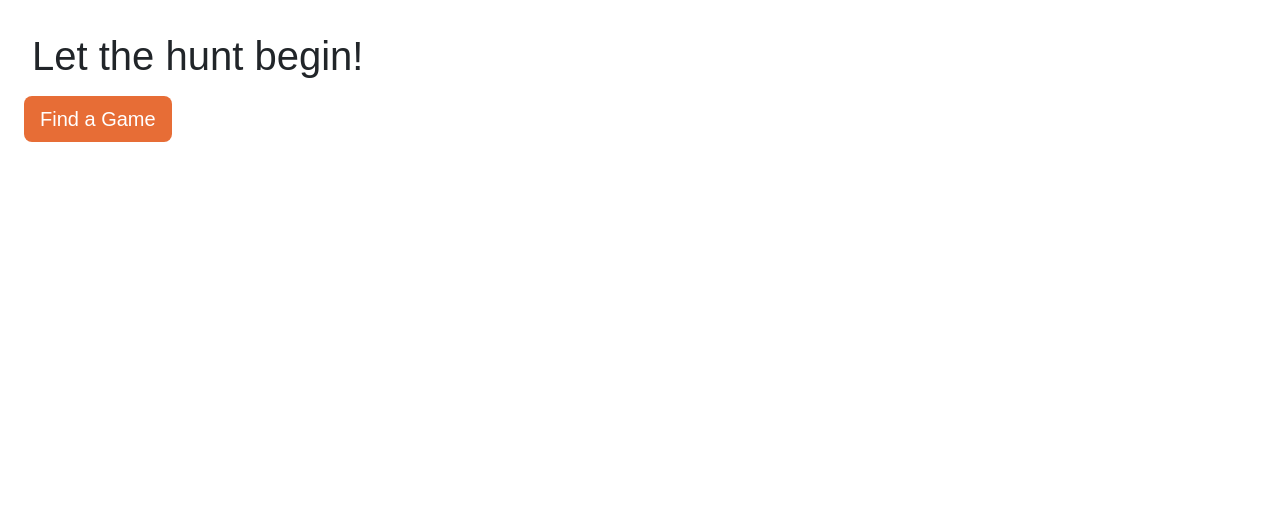
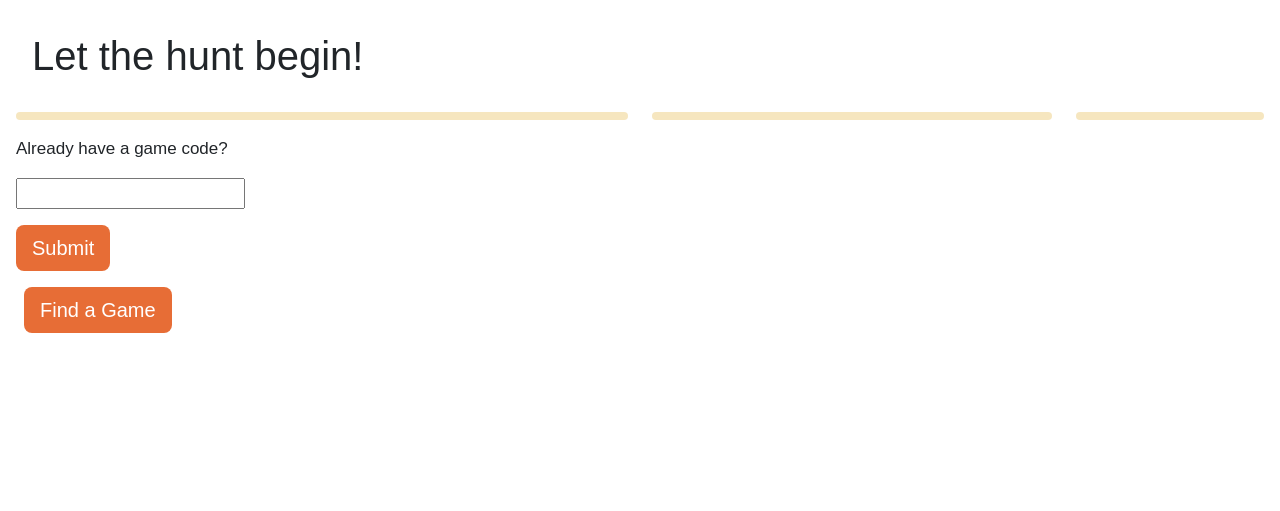
Before and after one commit to hossam-hassan1/CapstoneProject, a Flask app: page /play in a window 1280 px wide. Shown: the part 76-587 px from the top of the page. Run offline with Flask 2, Linux system fonts and the light colour scheme; parts of the project's set-up code (start-up, migrations or seed data) failed here and were passed over; some libraries are stand-ins or nearby versions.

Commit message:
play with game code from search or play pages

```diff
--- a/flaskApp/app/app.py
+++ b/flaskApp/app/app.py
@@ -3,7 +3,7 @@ from click import progressbar
 from flask import Flask, render_template, request, redirect, url_for, session
 from flask_session import Session
 # from app.helper import getClue, scavenger_hunts
-from app.database.scavyQueries import get_game_list, get_clues, getClue, checkAnswer, checkProgress, user_login, create_user
+from app.database.scavyQueries import get_game_list, get_game_details, get_clues, getClue, checkAnswer, checkProgress, user_login, create_user
 from app.security import validatePassword
 
 app = Flask(__name__)
@@ -73,8 +73,15 @@ def privacy():
 
 # renders the play page with no game loaded
 #  clue_id = -2  -> no game
-@app.route('/play')
+@app.route('/play', methods=["POST", "GET"])
 def noGame():
+    if request.method == 'POST':
+        game_code = request.form["game_code"]
+        game = get_game_details(game_code)
+        game_id = game[0][0]
+        name = game[0][2]
+        name = name.replace(" ", "_")
+        return redirect(url_for("play", game=name, game_id=game_id))
     return render_template("play.html", clue_id=-2)
 
 # renders a game with clues
@@ -125,6 +132,13 @@ def play(game):
 
 @app.route('/search-games', methods=["POST", "GET"])
 def search():
+    if request.method == 'POST':
+        game_code = request.form["game_code"]
+        game = get_game_details(game_code)
+        game_id = game[0][0]
+        name = game[0][2]
+        name = name.replace(" ", "_")
+        return redirect(url_for("play", game=name, game_id=game_id))
     if "load_game" in request.form:
         game = request.form.get("load_game")
         game_id = request.form.get("game_id")
@@ -135,6 +149,7 @@ def search():
 
 @app.route('/create-game')
 def create_game():
+
     return render_template("create_game.html")
 
 # https://www.geeksforgeeks.org/python-404-error-handling-in-flask/#:~:text=A%20404%20Error%20is%20showed,the%20default%20Ugly%20Error%20page.
--- a/flaskApp/app/templates/play.html
+++ b/flaskApp/app/templates/play.html
@@ -11,6 +11,21 @@
         <div class="m-3">
             <h1>Let the hunt begin!</h1>
         </div>
+        <div class="row align-items-start">
+            <div class="col-6"><hr></div>
+            <div class="col-4"><hr></div>
+            <div class="col"><hr></div>
+        </div>
+
+        <!-- DIV 2 -->
+        <div>
+            <p>Already have a game code?</p>
+            <form action="" method="POST">
+                <p><input type="text" name="game_code"/></p>
+                <p><button href="/" type="submit" class="btn btn-primary btn-lg">Submit</button></p>
+            </form>
+        </div>
+
         <div class="m-2">
             <a href="/search-games" class="btn btn-primary btn-lg" role="button" aria-pressed="true">Find a Game</a>
         </div>
--- a/flaskApp/app/templates/search.html
+++ b/flaskApp/app/templates/search.html
@@ -19,8 +19,10 @@
 <!-- DIV 2 -->
 <div>
     <p>Already have a game code?</p>
-    <p><input type="text" name="game_code"/></p>
-    <p><button href="/" type="submit" class="btn btn-primary btn-lg">Submit</button></p>
+    <form action="" method="POST">
+        <p><input type="text" name="game_code"/></p>
+        <p><button href="/" type="submit" class="btn btn-primary btn-lg">Submit</button></p>
+    </form>
     <div class="row align-items-start">
         <div class="col-6"><hr></div>
         <div class="col-4"><hr></div>
```
Also changed, not shown: flaskApp/app/database/scavyDB.py (+4 -3 lines), flaskApp/app/database/scavyDB.sql (+4 -3 lines), flaskApp/app/database/scavyQueries.py (+5 -2 lines), 1 other file.
